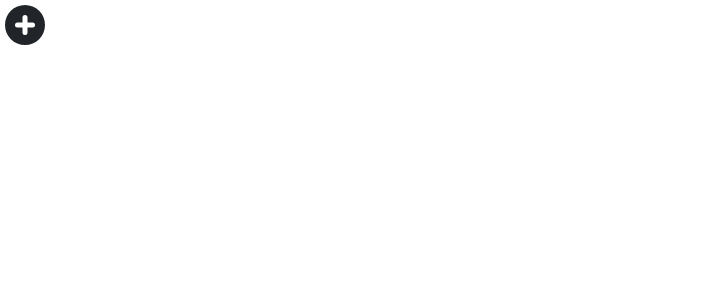
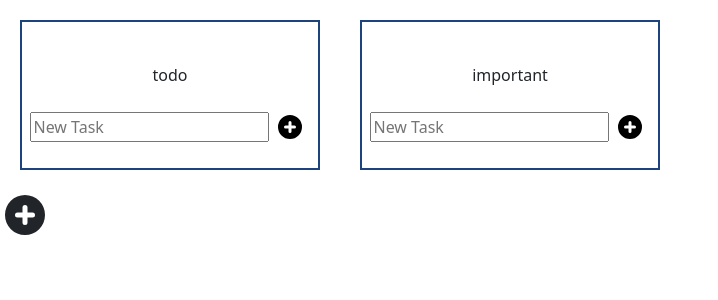
Before and after one commit to solomonsanthosh/task-app, a React (Create React App) app: page / in a window 1280 px wide. Shown: the top 300 px of the page, without its empty margins (0-718 px from the left). Built offline with nearby package versions, Linux system fonts and the light colour scheme.

Commit message:
redux added

```diff
--- a/src/App.js
+++ b/src/App.js
@@ -1,14 +1,22 @@
 import React from 'react';
 import Modal from './components/Modal';
-
-
+import TaskCard from './components/TaskCard';
+import { useSelector } from 'react-redux';
 const App = () => {
+	const { list } = useSelector((state) => ({...state}))
    const handleClick = () => {
       document.querySelector('.display').style.display='block'
    }
 	return (
       <>
          <Modal></Modal>
+			<div className='card-container'>
+			{list.map((l)=> (
+				<TaskCard list={l} ></TaskCard>
+				)
+				)}
+			</div>
+
 			<span>
 				<svg
             onClick={handleClick}
--- a/src/components/Modal.js
+++ b/src/components/Modal.js
@@ -12,6 +12,8 @@ const handleSubmit = (e) => {
 		type:'ADD_LIST',
 		payload: title
 	})
+	document.querySelector('.display').style.display='none'
+
 }
 
 	return (
--- a/src/components/taskCard.js
+++ b/src/components/taskCard.js
@@ -1,13 +1,53 @@
-import React from 'react'
-import { useSelector } from 'react-redux'
-const taskCard = () => {
+import React , {useState}from 'react';
+import '../index.css';
+import { useSelector,useDispatch } from 'react-redux';
+const TaskCard = (props) => {
+   const dispatch = useDispatch()
+   const [task, setTask] = useState('')
+	const handleSubmit = (e) => {
+      e.preventDefault()
+		dispatch({
+         type: 'ADD_TASK',
+         payload: task
+      })
+	};
 
-const
-   return (
-      <div className='card'>
 
-      </div>
-   )
-}
+	return (
+		<>
+			<div className='card'>
+				<div>{props.list}</div>
+            <div className='popup-wrap'>
+				<form action='' className='popup2'>
+					<input
+						type='text'
+						value={task}
+						onChange={(e) => (setTask(e.target.value))}
+						placeholder='New Task'
+						id=''
+					/>
+					<button className='addbtn' onClick={handleSubmit}>
+						<span>
+							<svg
+								style={{ width: '30px', height: '30px' }}
+								xmlns='http://www.w3.org/2000/svg'
+								class='h-5 w-5'
+								viewBox='0 0 20 20'
+								fill='currentColor'
+							>
+								<path
+									fill-rule='evenodd'
+									d='M10 18a8 8 0 100-16 8 8 0 000 16zm1-11a1 1 0 10-2 0v2H7a1 1 0 100 2h2v2a1 1 0 102 0v-2h2a1 1 0 100-2h-2V7z'
+									clip-rule='evenodd'
+								/>
+							</svg>
+						</span>
+					</button>
+				</form>
+            </div>
+			</div>
+		</>
+	);
+};
 
-export default taskCard
+export default TaskCard;
--- a/src/index.css
+++ b/src/index.css
@@ -23,3 +23,35 @@
    border: none;
    background-color: white;
 }
+.card {
+   width: 300px;
+   height: 150px;
+   position: relative;
+   display: flex;
+   flex-direction: column;
+   justify-content: space-evenly;
+   align-items: center;
+   background-color: rgb(255, 255, 255);
+   border: 2px solid #1c437b;
+   margin: 20px;
+   border-radius: 0px;
+}
+.card-container {
+   display: flex;
+
+}
+.popup2 {
+
+
+   width: 100px;
+   position: absolute;
+   background-color: white;
+   display: flex;
+   justify-content: center;
+   align-items: center;
+}
+.popup-wrap {
+   display: flex;
+   justify-content: center;
+   align-items: center;
+}
--- a/src/reducer/index.js
+++ b/src/reducer/index.js
@@ -1,6 +1,8 @@
 import { combineReducers } from "redux";
 import { listReducer } from "./listReducer";
+import { taskReducer } from "./taskReducer";
 
 export const rootReducer = combineReducers({
    list: listReducer
+
 })
--- /dev/null
+++ b/src/reducer/taskReducer.js
@@ -0,0 +1,9 @@
+export const taskReducer = (state =['eat','yoga'],action) => {
+   switch(action.type) {
+      case 'ADD_TASK':
+         return [...state,action.payload];
+      default:
+         return state;
+   }
+
+}
```
